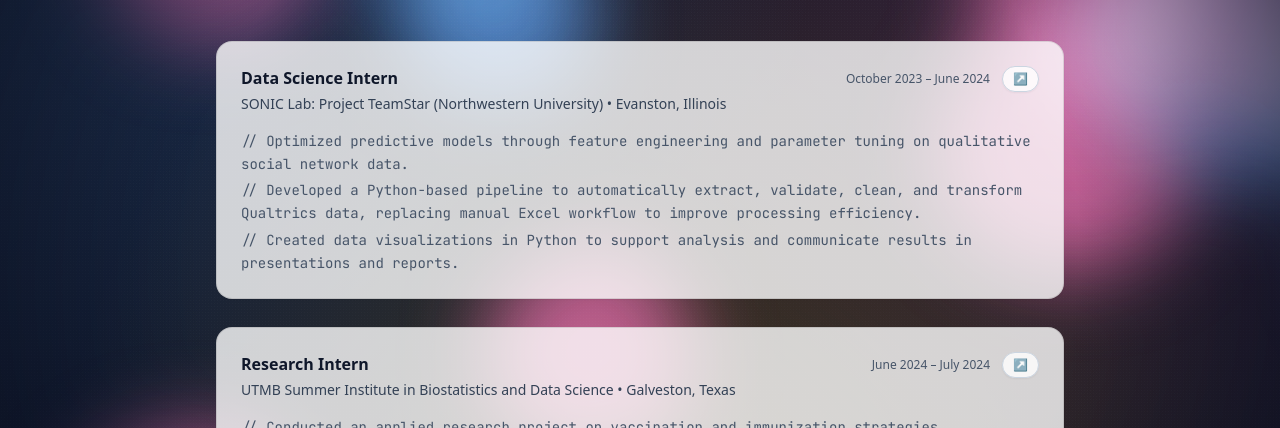
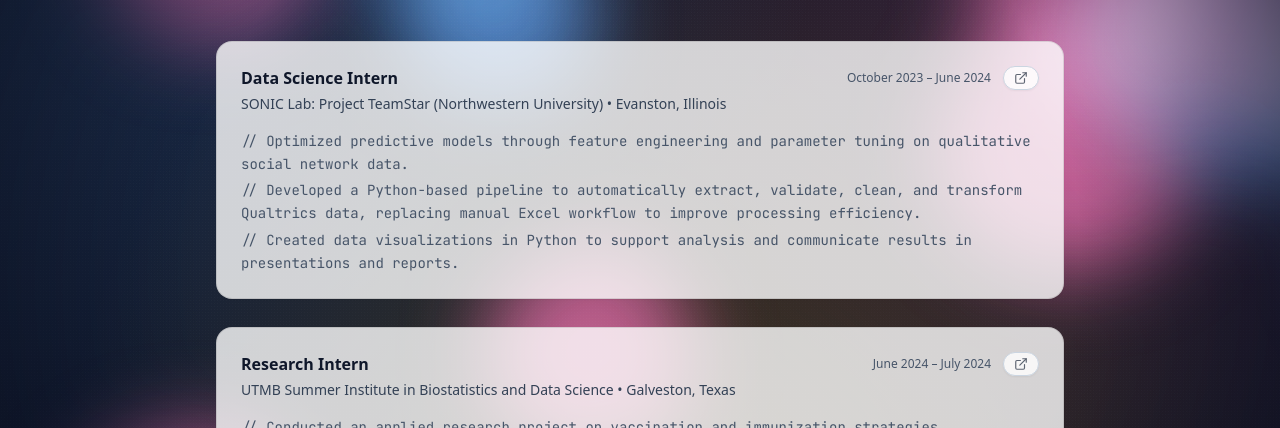
Before and after one commit to NoodleSoup0/linhly-portfolio, a Next.js app: page /experience in a window 1280 px wide. Shown: the part 166-594 px from the top of the page. Built offline with nearby package versions, Linux system fonts and the light colour scheme.

Commit message:
update external link icon to lucide

```diff
--- a/app/experience/page.tsx
+++ b/app/experience/page.tsx
@@ -1,5 +1,6 @@
 import Link from "next/link"
 import clsx from "clsx"
+import { ExternalLink as ExternalLinkIcon } from "lucide-react"
 import { CodeLine } from "../components/CodeLine"
 import { SectionTitle } from "../components/SectionTitle"
 import { experience } from "../lib/experience"
@@ -7,14 +8,17 @@ import { experience } from "../lib/experience"
 function LinkBadge({ href, external }: { href: string; external?: boolean }) {
   const base =
     "inline-flex items-center justify-center rounded-full border border-slate-300 bg-white/80 px-2.5 py-1 text-xs font-medium text-slate-800 shadow-sm hover:shadow transition-all hover:text-primary"
-  const icon = <span aria-hidden>↗</span>
+
+  const icon = (
+    <ExternalLinkIcon className="h-3.5 w-3.5 opacity-70" aria-hidden />
+  )
 
   if (external) {
     return (
       <a
         href={href}
         target="_blank"
-        rel="noreferrer"
+        rel="noopener noreferrer"
         className={base}
         aria-label="Open link in new tab"
       >
@@ -72,6 +76,8 @@ export default function Experience() {
             </div>
           </div>
         ))}
+
+        {/* CS highlights bridge */}
         <div className="space-y-4">
           <h3 className="text-lg font-semibold text-slate-200">
             CS highlights (selected builds)
@@ -79,30 +85,24 @@ export default function Experience() {
 
           <div className="rounded-2xl border border-black/10 bg-white/80 p-5 shadow-sm space-y-3">
             <p className="text-sm text-slate-700 leading-relaxed">
-      These projects showcase my computer science and systems work beyond formal roles.
+              These projects showcase my computer science and systems work beyond
+              formal roles.
             </p>
 
             <ul className="space-y-2 text-sm text-slate-800">
-      <li>
-        // Cloud PDF → NLP pipeline (AWS Lambda, S3, RDS)
-      </li>
-      <li>
-        // Automated GUI testing suite (Selenium, Cucumber, JUnit)
-      </li>
-      <li>
-        // Full-stack donation platform (React, Node.js, Firebase)
-      </li>
+              <li>// Cloud PDF → NLP pipeline (AWS Lambda, S3, RDS)</li>
+              <li>// Automated GUI testing suite (Selenium, Cucumber, JUnit)</li>
+              <li>// Full-stack donation platform (React, Node.js, Firebase)</li>
             </ul>
 
-    <a
+            <Link
               href="/personal-projects?track=cs"
               className="inline-block text-sm font-medium text-primary hover:underline"
             >
               View CS projects →
-    </a>
+            </Link>
           </div>
         </div>
-
       </div>
     </main>
   )
```
Lines whose indentation alone changed are shown as unchanged.
